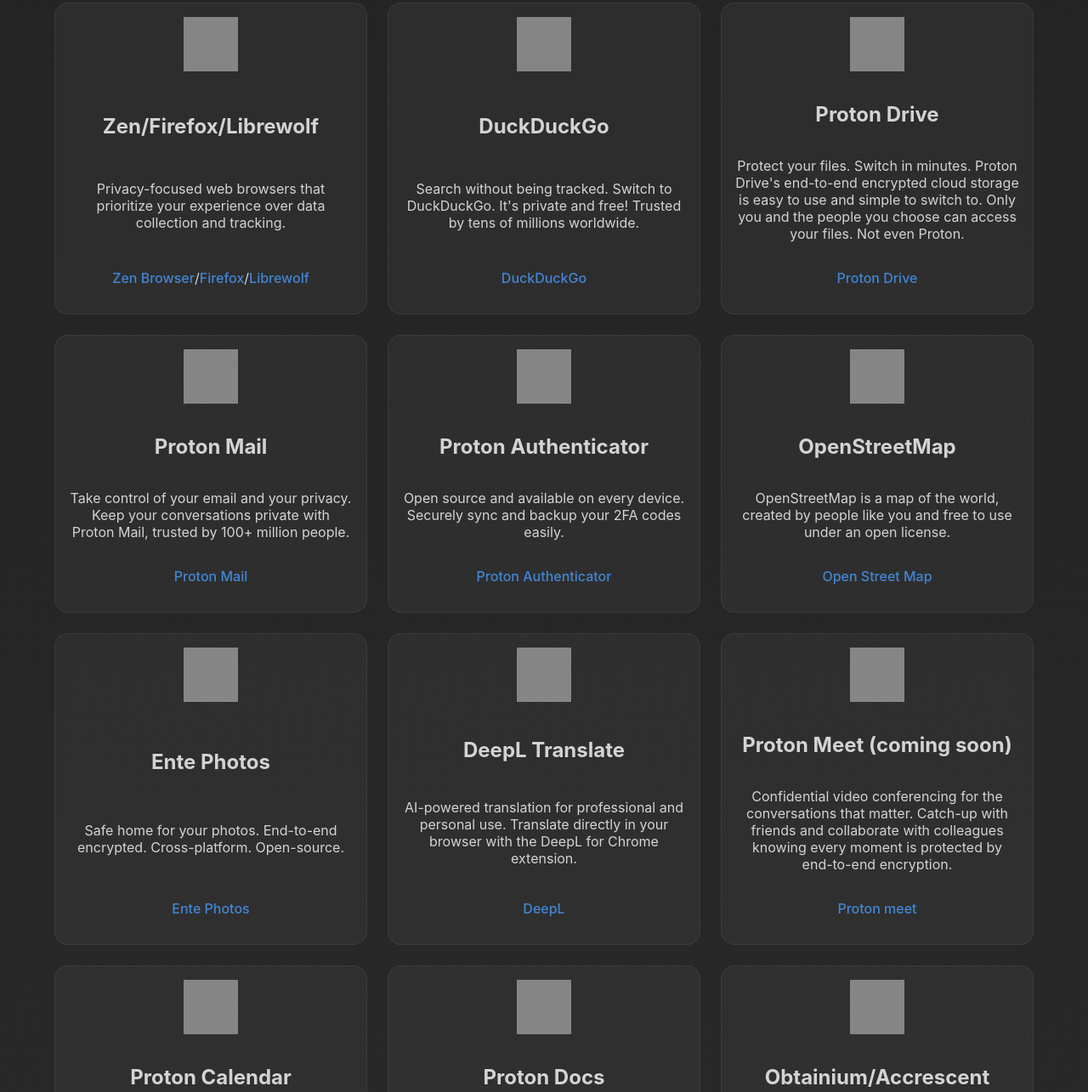
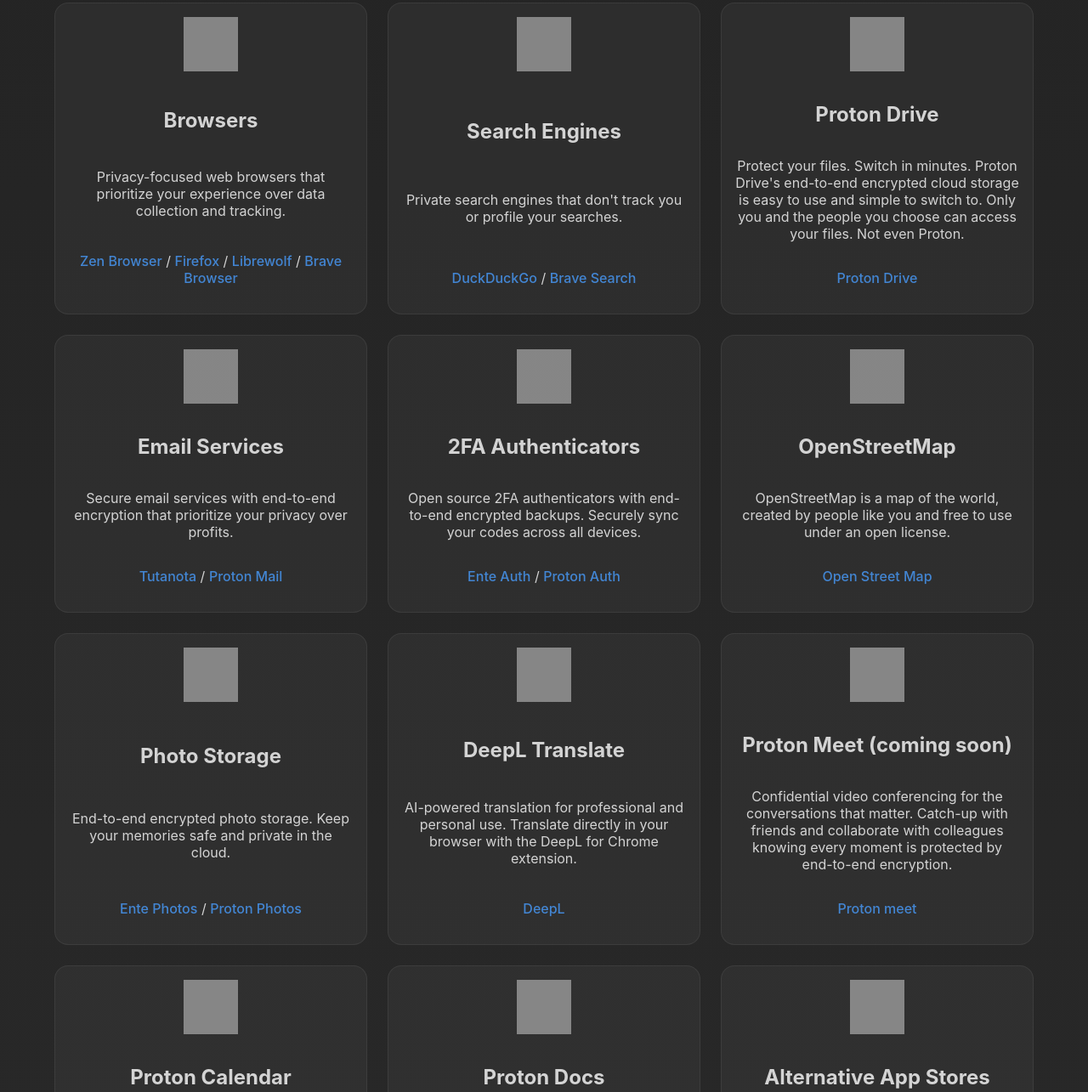
Before and after one commit to Loolybooly/degoogle-ify, a plain HTML site: page results.html in a window 1280 px wide. Shown: the part 131-1416 px from the top of the page at 85% size. Drawn offline with Linux system fonts and the light colour scheme; grey boxes are pictures that could not be loaded.

Commit message:
Added some more alternatives

```diff
--- a/results.html
+++ b/results.html
@@ -48,7 +48,7 @@
                     }
                     else if (links.length > 1) {
                         card.style.cursor = 'pointer';
-                          card.addEventListener('click', (e) => {
+                        card.addEventListener('click', (e) => {
                             if (e.target.tagName === 'A') return;
                             showMultiAlternativePreview(links, title, description, image);
                         });
@@ -86,6 +86,26 @@
                         description: 'Ultra-privacy focused Firefox fork. Removes telemetry, ads, and tracking while maintaining compatibility.',
                         icon: 'https://cdn.jsdelivr.net/gh/homarr-labs/dashboard-icons/png/librewolf.png'
                     },
+                    'brave browser': {
+                        description: 'The browser that puts you first. Block ads. Save data. And get way faster webpages.',
+                        icon: 'https://cdn.jsdelivr.net/gh/homarr-labs/dashboard-icons/png/brave.png'
+                    },
+                    'tutanota': {
+                        description: 'Secure Email: Private, Green & Ad-free.',
+                        icon: 'https://cdn.jsdelivr.net/gh/homarr-labs/dashboard-icons/png/tuta.png'
+                    },
+                    'proton mail': {
+                        description: 'Take control of your email and your privacy. Keep your conversations private with Proton Mail, trusted by 100+ million people.',
+                        icon: 'https://cdn.jsdelivr.net/gh/homarr-labs/dashboard-icons/png/proton-mail.png'
+                    },
+                    'ente auth': {
+                        description: 'Open source and available on every device. Securely sync and backup your 2FA codes easily.',
+                        icon: 'https://cdn.jsdelivr.net/gh/homarr-labs/dashboard-icons/png/ente-photos.png'
+                    },
+                    'proton auth': {
+                        description: 'Open source 2FA authenticator, with end-to-end encrypted backups',
+                        icon: 'https://pmecdn.protonweb.com/image-transformation/?s=c&image=image%2Fupload%2Fstatic%2Flogos%2Ficons%2Fauthenticator.svg'
+                    },
                     'obtainium': {
                         description: 'Android app store focusing on open-source apps. Direct APK downloads with automatic updates.',
                         icon: 'https://github.com/ImranR98/Obtainium/raw/main/assets/graphics/icon_small.png'
@@ -113,6 +133,30 @@
                     'telegram': {
                         description: 'Feature-rich messaging app with channels, bots, and groups. Fast, secure, and cross-platform.',
                         icon: 'https://cdn.jsdelivr.net/gh/homarr-labs/dashboard-icons/png/telegram.png'
+                    },
+                    'brave search': {
+                        description: 'Search the Web. Privately. Truly useful results, AI-powered answers, & more. All from an independent index. No profiling, no bias, no Big Tech.',
+                        icon: 'https://cdn.jsdelivr.net/gh/homarr-labs/dashboard-icons/png/brave.png'
+                    },
+                    'duckduckgo': {
+                        description: 'Search without being tracked. Switch to DuckDuckGo. It\'s private and free! Trusted by tens of millions worldwide.',
+                        icon: 'https://cdn.jsdelivr.net/gh/homarr-labs/dashboard-icons/png/duckduckgo.png'
+                    },
+                    'ente photos': {
+                        description: 'Safe home for your photos. End-to-end encrypted. Cross-platform. Open-source.',
+                        icon: 'https://cdn.jsdelivr.net/gh/homarr-labs/dashboard-icons/png/ente-photos.png'
+                    },
+                    'proton photos': {
+                        description: 'Keep your photos safe from prying eyes by storing them in the encrypted cloud for free with Proton Drive.',
+                        icon: 'https://cdn.jsdelivr.net/gh/homarr-labs/dashboard-icons/png/proton-drive.png'
+                    },
+                    'reddit': {
+                        description: 'Dive into anything. The front page of the internet featuring community-driven content and discussions without algorithmic manipulation.',
+                        icon: 'https://cdn.jsdelivr.net/gh/homarr-labs/dashboard-icons/png/reddit.png'
+                    },
+                    'flipboard': {
+                        description: 'One place for all the stories you care about. Join the Flipboard community to discover and share what inspires you.',
+                        icon: 'https://upload.wikimedia.org/wikipedia/commons/thumb/c/c0/Flipboard_logo.svg/512px-Flipboard_logo.svg.png?20150218024056'
                     }
                 };
 
@@ -159,20 +203,24 @@
             <h1>DeGoogle your life with these alternatives!</h1>
             <div class="alt-grid">
                 <div class="alt-card">
-                    <img src="https://cdn.jsdelivr.net/gh/homarr-labs/dashboard-icons/png/firefox.png" alt="Zen Browser"/>
-                    <h2>Zen/Firefox/Librewolf</h2>
+                    <img src="https://cdn.jsdelivr.net/gh/homarr-labs/dashboard-icons/png/firefox.png" alt="Browsers"/>
+                    <h2>Browsers</h2>
                     <p>Privacy-focused web browsers that prioritize your experience over data collection and tracking.</p>
                     <p>
-                        <a href="https://zen-browser.app" target="_blank">Zen Browser</a>/<a href="https://firefox.com" target="_blank">Firefox</a>/<a href="https://librewolf.net" target="_blank">Librewolf</a>
+                        <a href="https://zen-browser.app" target="_blank">Zen Browser</a> /
+                        <a href="https://firefox.com" target="_blank">Firefox</a> /
+                        <a href="https://librewolf.net" target="_blank">Librewolf</a> /
+                        <a href="https://brave.com" target="_blank">Brave Browser</a>
                     </p>
                 </div>
 
                 <div class="alt-card">
-                    <img src="https://cdn.jsdelivr.net/gh/homarr-labs/dashboard-icons/png/duckduckgo.png" alt="DuckDuckGo"/>
-                    <h2>DuckDuckGo</h2>
-                    <p>Search without being tracked. Switch to DuckDuckGo. It's private and free! Trusted by tens of millions worldwide.</p>
+                    <img src="https://cdn.jsdelivr.net/gh/homarr-labs/dashboard-icons/png/duckduckgo.png" alt="Search Engines"/>
+                    <h2>Search Engines</h2>
+                    <p>Private search engines that don't track you or profile your searches.</p>
                     <p>
-                        <a href="https://duckduckgo.com" target="_blank">DuckDuckGo</a>
+                        <a href="https://duckduckgo.com" target="_blank">DuckDuckGo</a> /
+                        <a href="https://search.brave.com" target="_blank">Brave Search</a>
                     </p>
                 </div>
 
@@ -186,20 +234,22 @@
                 </div>
 
                 <div class="alt-card">
-                    <img src="https://cdn.jsdelivr.net/gh/homarr-labs/dashboard-icons/png/proton-mail.png"alt="Proton Mail"/>
-                    <h2>Proton Mail</h2>
-                    <p>Take control of your email and your privacy. Keep your conversations private with Proton Mail, trusted by 100+ million people.</p>
+                    <img src="https://cdn.jsdelivr.net/gh/homarr-labs/dashboard-icons/png/proton-mail.png" alt="Email"/>
+                    <h2>Email Services</h2>
+                    <p>Secure email services with end-to-end encryption that prioritize your privacy over profits.</p>
                     <p>
+                        <a href="https://tuta.com" target="_blank">Tutanota</a> /
                         <a href="https://mail.proton.me" target="_blank">Proton Mail</a>
                     </p>
                 </div>
 
                 <div class="alt-card">
-                    <img src="https://pmecdn.protonweb.com/image-transformation/?s=c&image=image%2Fupload%2Fstatic%2Flogos%2Ficons%2Fauthenticator.svg" alt="Proton Authenticator"/>
-                    <h2>Proton Authenticator</h2>
-                    <p>Open source and available on every device. Securely sync and backup your 2FA codes easily.</p>
+                    <img src="https://pmecdn.protonweb.com/image-transformation/?s=c&image=image%2Fupload%2Fstatic%2Flogos%2Ficons%2Fauthenticator.svg" alt="2FA"/>
+                    <h2>2FA Authenticators</h2>
+                    <p>Open source 2FA authenticators with end-to-end encrypted backups. Securely sync your codes across all devices.</p>
                     <p>
-                        <a href="https://proton.me/authenticator" target="_blank">Proton Authenticator</a>
+                        <a href="https://ente.io/auth" target="_blank">Ente Auth</a> /
+                        <a href="https://proton.me/authenticator" target="_blank">Proton Auth</a>
                     </p>
                 </div>
 
@@ -213,11 +263,12 @@
                 </div>
 
                 <div class="alt-card">
-                    <img src="https://cdn.jsdelivr.net/gh/homarr-labs/dashboard-icons/png/ente-photos.png" alt="Ente Photos"/>
-                    <h2>Ente Photos</h2>
-                    <p>Safe home for your photos. End-to-end encrypted. Cross-platform. Open-source.</p>
+                    <img src="https://cdn.jsdelivr.net/gh/homarr-labs/dashboard-icons/png/ente-photos.png" alt="Photo Storage"/>
+                    <h2>Photo Storage</h2>
+                    <p>End-to-end encrypted photo storage. Keep your memories safe and private in the cloud.</p>
                     <p>
-                        <a href="https://ente.io" target="_blank">Ente Photos</a>
+                        <a href="https://ente.io" target="_blank">Ente Photos</a> /
+                        <a href="https://drive.proton.me/u/10/photos" target="_blank">Proton Photos</a>
                     </p>
                 </div>
 
@@ -258,38 +309,43 @@
                 </div>
 
                 <div class="alt-card">
-                    <img src="https://github.com/ImranR98/Obtainium/raw/main/assets/graphics/icon_small.png" alt="Obtainium Icon"/>
-                    <h2>Obtainium/Accrescent</h2>
+                    <img src="https://github.com/ImranR98/Obtainium/raw/main/assets/graphics/icon_small.png" alt="App Stores"/>
+                    <h2>Alternative App Stores</h2>
                     <p>Alternative app stores for Android that prioritize security, privacy, and open-source software distribution.</p>
                     <p>
-                        <a href="https://obtainium.imranr.dev" target="_blank">Obtainium</a>/<a href="https://accrescent.app" target="_blank">Accrescent</a>
+                        <a href="https://obtainium.imranr.dev" target="_blank">Obtainium</a> /
+                        <a href="https://accrescent.app" target="_blank">Accrescent</a>
                     </p>
                 </div>
 
                 <div class="alt-card">
-                    <img src="https://cdn.jsdelivr.net/gh/homarr-labs/dashboard-icons/png/grok-dark.png" alt="Lumo Icon"/>
-                    <h2>Lumo/Claude/Grok (maybe not grok)</h2>
+                    <img src="https://cdn.jsdelivr.net/gh/homarr-labs/dashboard-icons/png/proton-lumo.png" alt="AI Assistants"/>
+                    <h2>AI Assistants</h2>
                     <p>Privacy-focused AI assistants that prioritize user control and don't collect personal data for training.</p>
                     <p>
-                        <a href="https://lumo.proton.me" target="_blank">Lumo</a>/<a href="https://claude.ai" target="_blank">Claude</a>/<a href="https://grok.com" target="_blank">Grok</a>
+                        <a href="https://lumo.proton.me" target="_blank">Lumo</a> /
+                        <a href="https://claude.ai" target="_blank">Claude</a> /
+                        <a href="https://grok.com" target="_blank">Grok</a>
                     </p>
                 </div>
 
                 <div class="alt-card">
-                    <img src="https://cdn.jsdelivr.net/gh/homarr-labs/dashboard-icons/png/reddit.png" alt="Reddit Icon"/>
-                    <h2>Reddit</h2>
-                    <p>Dive into anything. The front page of the internet featuring community-driven content and discussions without algorithmic manipulation.</p>
+                    <img src="https://cdn.jsdelivr.net/gh/homarr-labs/dashboard-icons/png/reddit.png" alt="Content Discovery"/>
+                    <h2>Content Discovery</h2>
+                    <p>Community-driven platforms for discovering and sharing content without heavy algorithmic manipulation.</p>
                     <p>
-                        <a href="https://reddit.com" target="_blank">Reddit</a>
+                        <a href="https://reddit.com" target="_blank">Reddit</a> /
+                        <a href="https://flipboard.com" target="_blank">Flipboard</a>
                     </p>
                 </div>
 
                 <div class="alt-card">
-                    <img src="https://cdn.jsdelivr.net/gh/homarr-labs/dashboard-icons/png/telegram.png" alt="Whatsapp Icon"/>
-                    <h2>Signal/Telegram</h2>
+                    <img src="https://cdn.jsdelivr.net/gh/homarr-labs/dashboard-icons/png/signal.png" alt="Messaging"/>
+                    <h2>Secure Messaging</h2>
                     <p>Secure messaging apps with end-to-end encryption that prioritize privacy and don't collect personal data.</p>
                     <p>
-                        <a href="https://signal.org" target="_blank">Signal</a>/<a href="https://telegram.org" target="_blank">Telegram</a>
+                        <a href="https://signal.org" target="_blank">Signal</a> /
+                        <a href="https://telegram.org" target="_blank">Telegram</a>
                     </p>
                 </div>
             </div>
```
